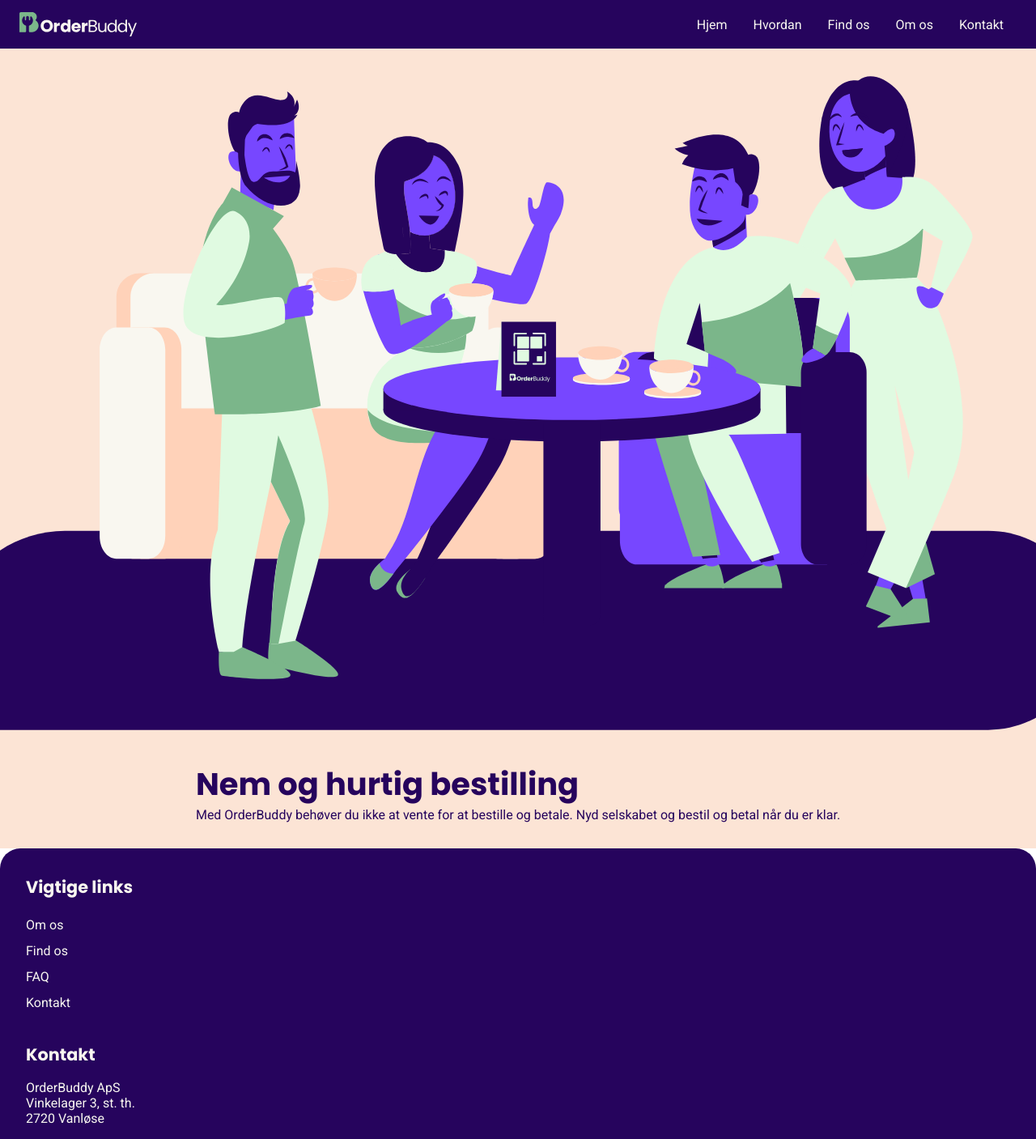
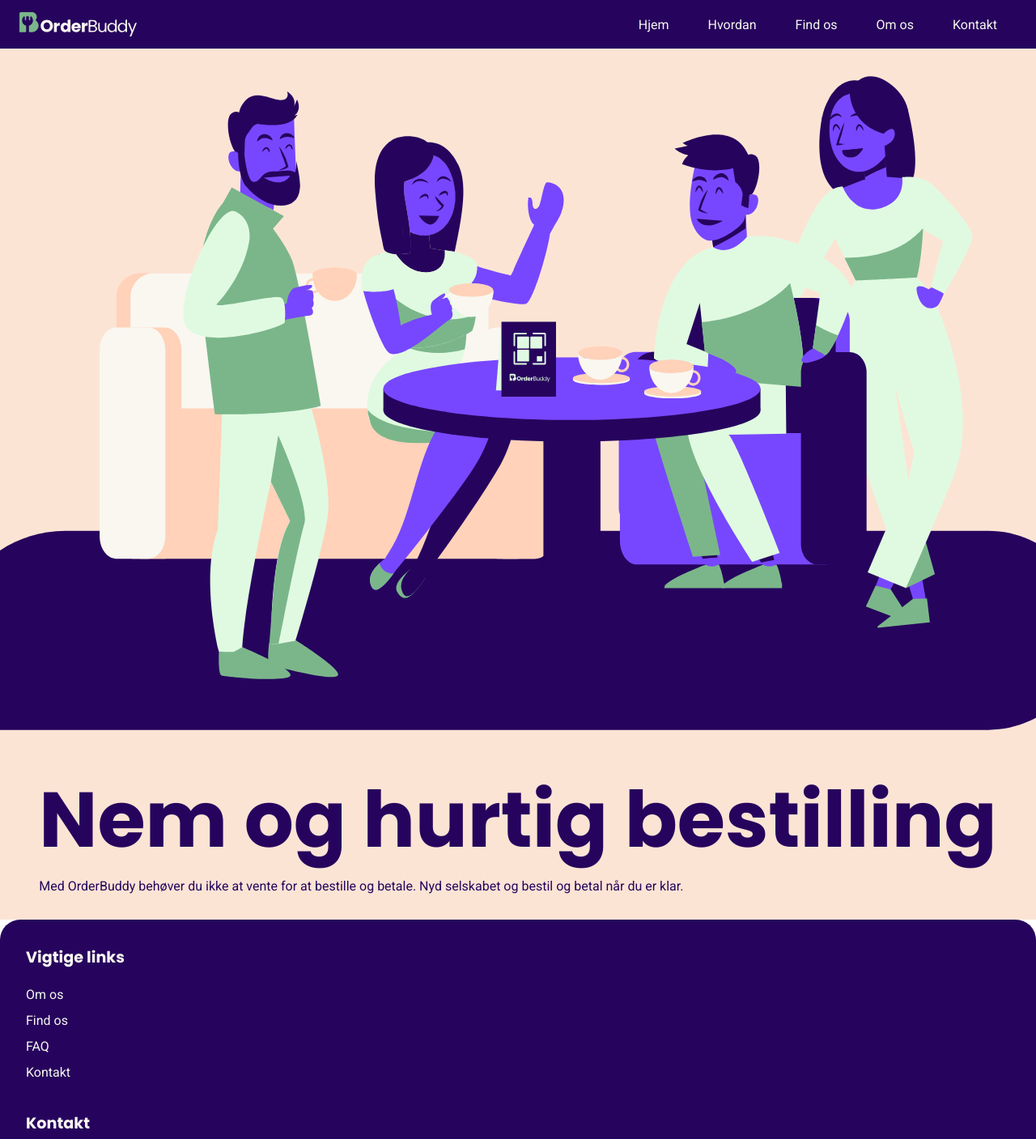
Before and after one commit to chri779r/OrderBuddy, a React (Vite) app: page / in a window 1280 px wide. Shown: the top 1407 px of the page at 81% size. Built offline with nearby package versions, Linux system fonts and the light colour scheme.

Commit message:
clean up in styles and trying to figure out how to style class active on link, but failed

```diff
--- a/src/baseStyles/typo.scss
+++ b/src/baseStyles/typo.scss
@@ -3,6 +3,8 @@
 h1, h2, h3, h4{
     font-family: 'Poppins', sans-serif;
 }
+
+
 
 h1 {
     font-size: 3rem;
@@ -10,51 +12,66 @@
     font-weight: 700;
 }
 
+
+
 h2 {
-    font-size: 2rem;
+    font-size: 2.4rem;
     font-weight: 500;
 }
 
+
+
 h3 {
-    font-size: 1.5rem;
+    font-size: 1.6rem;
     font-weight: 500;
 }
 
+
+
 h4{
-    font-size: 1.3rem;
+    font-size: 1.2rem;
     font-weight: 700;
     letter-spacing: 1%;
 }
+
+
 
 p {
     font-family: 'Roboto', sans-serif;
     font-size: 1rem;
 }
 
+
+
 a {
     font-family: 'Roboto', sans-serif;
     font-size: 1rem;
 }
+
+
 
 .btn{
     font-family: 'Roboto', sans-serif;
     font-size: 2rem;
 }
 
+
+
 @media screen and (min-width: 1024px) {
     h1{
-        font-size: 2.4rem;
+        font-size: 6rem;
     }
 
     h2{
-        font-size: 2.2rem;
+        font-size: 4rem;
     }
 
     h3{
-        font-size: 1.8rem;
+        font-size: 2.4rem;
     }
 
     a {
         font-size: 1rem;
     }
+
 }
--- a/src/components/Modules/footer/Footer.scss
+++ b/src/components/Modules/footer/Footer.scss
@@ -1,11 +1,7 @@
-
-
 .footer{
     background-color: var(--indigo);;
     display: flex;
     flex-direction: column;
-    // position:absolute;
-    // bottom:0;
     width:100%;
     height:auto;
     padding: 2rem;
@@ -14,19 +10,20 @@
     border-radius: 25px 25px 0px 0px;
 
 }
-.footer_container{
+.footer_container {
     align-items: flex-start;
     gap: 2rem;
     display: flex;
     flex-direction: column;
 }
-    .vigtige_links{
+
+.vigtige_links {
     text-align: left;
     gap: 1rem;
     display: flex;
     flex-direction: column;
+
     .footer_link_container{
-
         line-height: 2rem;
 
         .footer_link_item{
@@ -36,8 +33,8 @@
             a {
                 text-decoration: none;
                 color: inherit;
+                font-weight:200;
 
-                                  font-weight:200;
                 &:hover {
                     font-weight: 900;
                 }
@@ -45,13 +42,14 @@
         }
     }
 }
+
 .kontakt{
     text-align: left;
     display: flex;
     gap: 1rem;
     flex-direction: column;
+}
 
-    }
 .some_links{
     display: flex;
     flex-direction: column;
@@ -63,6 +61,7 @@
         height: 50px;
     }
 }
+
 .icon_footer{
     display: inline-flex;
     gap: 1rem;
@@ -72,14 +71,12 @@
 
 @media (min-width: 1440px)  {
     .footer{
-
         height: 35vh;
         flex-direction: row;
         align-items: flex-end;
         justify-content: space-between;
+    }
 
-
-        }
     .footer_container {
         gap: 4rem;
         flex-direction: row;
@@ -87,10 +84,10 @@
 
     .some_links{
         align-items: flex-end;
+
         .logo__img {
             width: auto;
             height: 100px;
         }
      }
-
 }
--- a/src/components/Modules/nav/mobileNavLinks.jsx
+++ b/src/components/Modules/nav/mobileNavLinks.jsx
@@ -2,8 +2,6 @@
 import { MenuToggle } from "./menuToggle";
 import { NavLink } from 'react-router-dom'
 import "./mobileNavLinks.scss"
-
-
 
 export function MobileNavLinks(props) {
   const [isOpen, setOpen] = useState(false);
@@ -12,18 +10,19 @@
   <>
     <div className="links__container">
       <MenuToggle isOpen={isOpen} toggle={() => setOpen(!isOpen)} />
-    </div>
-    <div className="links__list--mobile">
+      <div className="links__list--mobile">
       {isOpen && (
         <ul className="links__list">
-           <li className="link__item"><NavLink to="/">Hjem</NavLink></li>
-            <li className="link__item"><NavLink to="/hvordan">Hvordan</NavLink></li>
-            <li className="link__item"><NavLink to="/find">Find os</NavLink></li>
-            <li className="link__item"><NavLink to="/omos">Om os</NavLink></li>
-            <li className="link__item"><NavLink to="/kontakt">Kontakt</NavLink></li>
+           <li className="link__item"><NavLink to="/" className={({ isActive }) => (isActive ? "active__link" : "inactive__link")}>Hjem</NavLink></li>
+            <li className="link__item"><NavLink to="/hvordan" className={({ isActive }) => (isActive ? "active__link" : "inactive__link")}>Hvordan</NavLink></li>
+            <li className="link__item"><NavLink to="/find-os" className={({ isActive }) => (isActive ? "active__link" : "inactive__link")}>Find os</NavLink></li>
+            <li className="link__item"><NavLink to="/om-os" className={({ isActive }) => (isActive ? "active__link" : "inactive__link")}>Om os</NavLink></li>
+            <li className="link__item"><NavLink to="/kontakt" className={({ isActive }) => (isActive ? "active__link" : "inactive__link")}>Kontakt</NavLink></li>
         </ul>
       )}
     </div>
+    </div>
+
   </>
   );
 }
--- a/src/components/Modules/nav/mobileNavLinks.scss
+++ b/src/components/Modules/nav/mobileNavLinks.scss
@@ -19,11 +19,7 @@
             list-style: none;
             margin: 1.8rem 0;
 
-            &:hover {
-                border-bottom: 2px solid var(--darkGreen);
-            }
-
-            a {
+            .active__link {
                 text-decoration: none;
                 font-family: 'Roboto', sans-serif;
                 color: var(--white);
--- a/src/components/Modules/nav/navLinks.scss
+++ b/src/components/Modules/nav/navLinks.scss
@@ -10,17 +10,13 @@
         list-style: none;
 
         .link__item {
-            padding: 1rem;
-
-            // &:hover {
-
-            //   }
+            padding: 1rem 1.5rem;
 
             a {
                 text-decoration: none;
                 font-family: 'Roboto', sans-serif;
                 color: var(--white);
-              }
+            }
         }
     }
 }
--- a/src/components/Modules/nav/navlinks.jsx
+++ b/src/components/Modules/nav/navlinks.jsx
@@ -6,11 +6,11 @@
   return (
     <div className="links__container">
         <ul className="links__list">
-            <li className="link__item"><NavLink to="/">Hjem</NavLink></li>
-            <li className="link__item"><NavLink to="/hvordan">Hvordan</NavLink></li>
-            <li className="link__item"><NavLink to="/find">Find os</NavLink></li>
-            <li className="link__item"><NavLink to="/omos">Om os</NavLink></li>
-            <li className="link__item"><NavLink to="/kontakt">Kontakt</NavLink></li>
+            <li className="link__item"><NavLink to="/" className={({ isActive }) => (isActive ? "active__link" : "inactive__link")}>Hjem</NavLink></li>
+            <li className="link__item"><NavLink to="/hvordan" className={({ isActive }) => (isActive ? "active__link" : "inactive__link")}>Hvordan</NavLink></li>
+            <li className="link__item"><NavLink to="/find-os" className={({ isActive }) => (isActive ? "active__link" : "inactive__link")}>Find os</NavLink></li>
+            <li className="link__item"><NavLink to="/om-os" className={({ isActive }) => (isActive ? "active__link" : "inactive__link")}>Om os</NavLink></li>
+            <li className="link__item"><NavLink to="/kontakt" className={({ isActive }) => (isActive ? "active__link" : "inactive__link")}>Kontakt</NavLink></li>
         </ul>
     </div>
   )
```
Also changed, not shown: src/components/Modules/nav/menuToggle.scss (deleted). Lines whose indentation alone changed are shown as unchanged.
